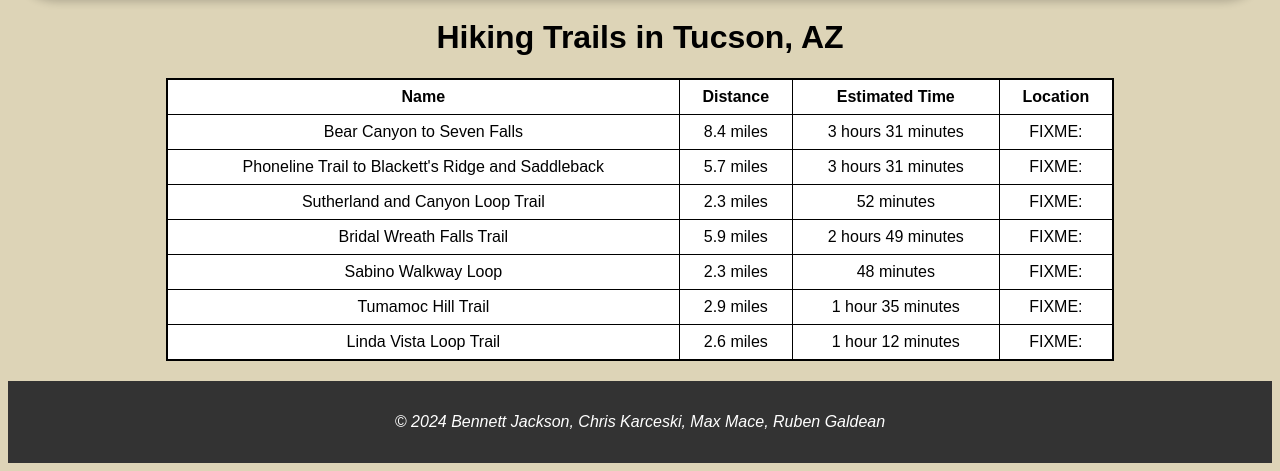
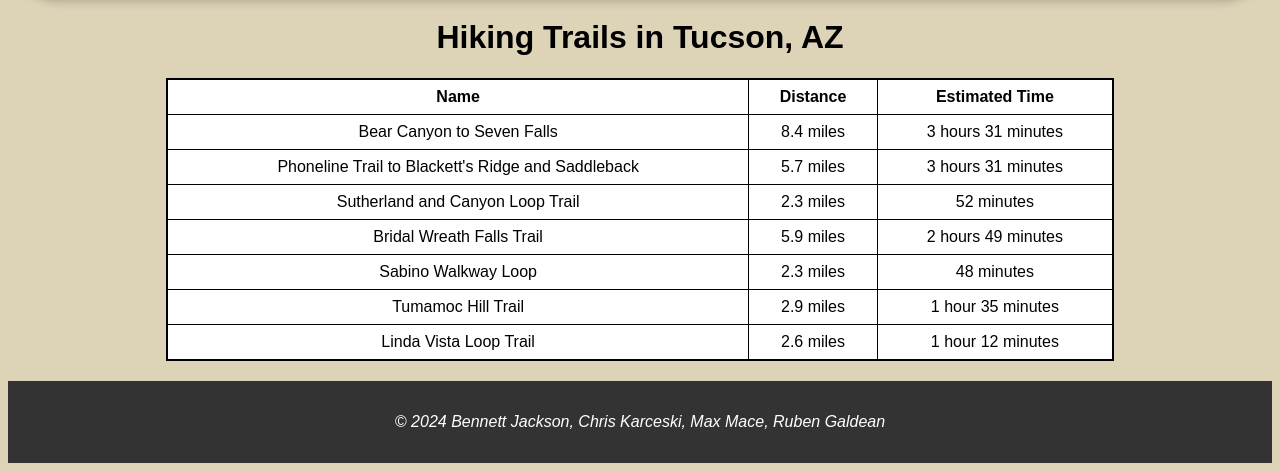
Before and after one commit to BennettPJ/Totally-Tucson-Tourism, a plain HTML site: page scenery.html in a window 1280 px wide. Shown: the part 1344-1815 px from the top of the page. Drawn offline with Linux system fonts and the light colour scheme; no server answers.

Commit message:
updated table

```diff
--- a/scenery.html
+++ b/scenery.html
@@ -98,7 +98,6 @@
                 <th>Name</th>
                 <th>Distance</th>
                 <th>Estimated Time</th>
-                <th>Location</th>
             </tr>
         </thead>
         <tbody>
@@ -106,43 +105,36 @@
                 <td>Bear Canyon to Seven Falls</td>
                 <td>8.4 miles</td>
                 <td>3 hours 31 minutes</td>
-                <td>FIXME:</td>
             </tr>
             <tr>
                 <td>Phoneline Trail to Blackett's Ridge and Saddleback</td>
                 <td>5.7 miles</td>
                 <td>3 hours 31 minutes</td>
-                <td>FIXME:</td>
             </tr>
             <tr>
                 <td>Sutherland and Canyon Loop Trail</td>
                 <td>2.3 miles</td>
                 <td>52 minutes</td>
-                <td>FIXME:</td>
             </tr>
             <tr>
                 <td>Bridal Wreath Falls Trail</td>
                 <td>5.9 miles</td>
                 <td>2 hours 49 minutes</td>
-                <td>FIXME:</td>
             </tr>
             <tr>
                 <td>Sabino Walkway Loop </td>
                 <td>2.3 miles</td>
                 <td>48 minutes</td>
-                <td>FIXME:</td>
             </tr>
             <tr>
                 <td>Tumamoc Hill Trail</td>
                 <td>2.9 miles</td>
                 <td>1 hour 35 minutes</td>
-                <td>FIXME:</td>
             </tr>
             <tr>
                 <td>Linda Vista Loop Trail</td>
                 <td>2.6 miles</td>
                 <td>1 hour 12 minutes</td>
-                <td>FIXME:</td>
             </tr>
         </tbody>
     </table>
```
